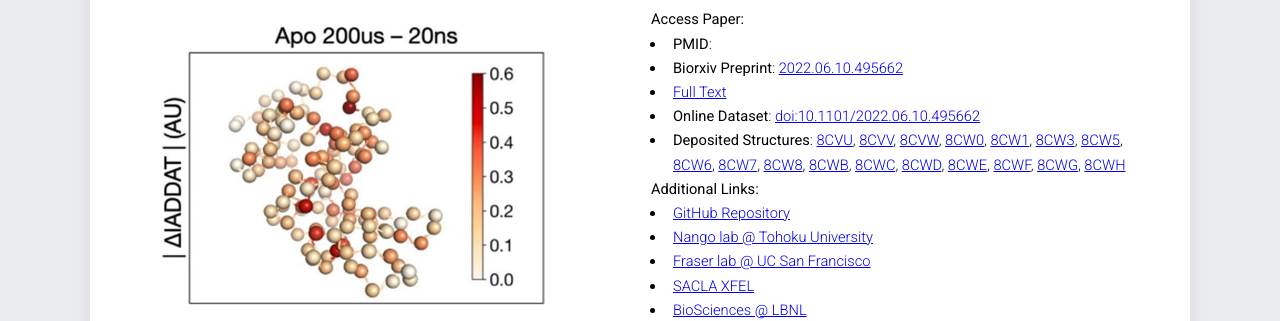
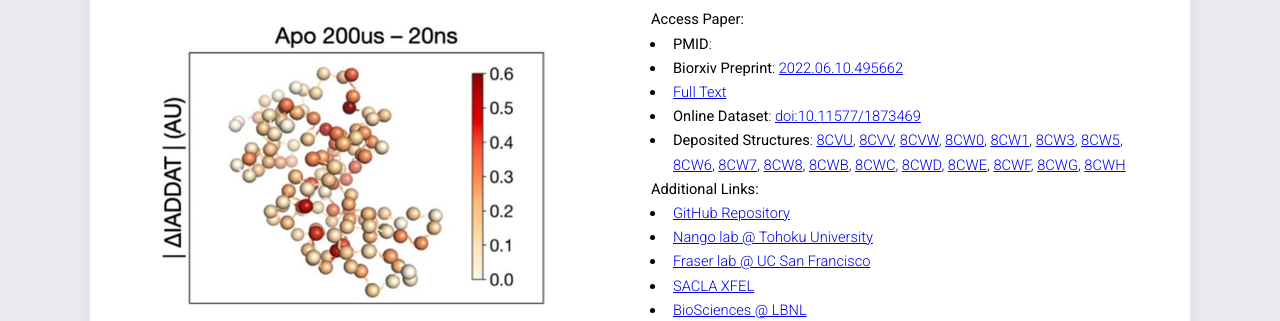
Before and after one commit to mthompson-lab/mthompson-lab.github.io, a Jekyll site: the page built from publications/index.html, in a window 1280 px wide and 900 px high, scrolled down 418 px. Shown: the part 153-474 px from the top of the window. Built offline with Jekyll 4.4.1, drawn with Linux system fonts in a browser that asks for light colours.

Commit message:
fix CXIDB link for Wolff et al 2022

```diff
--- a/_data/publications.yml
+++ b/_data/publications.yml
@@ -41,7 +41,7 @@
     - 8CWG
     - 8CWH
   data:
-    - '10.1101/2022.06.10.495662'
+    - '10.11577/1873469'
   links:
     - name: GitHub Repository
       url: https://github.com/mthompson-lab/Temperature-Jump-Crystallography_Analysis-for-Paper/
```
